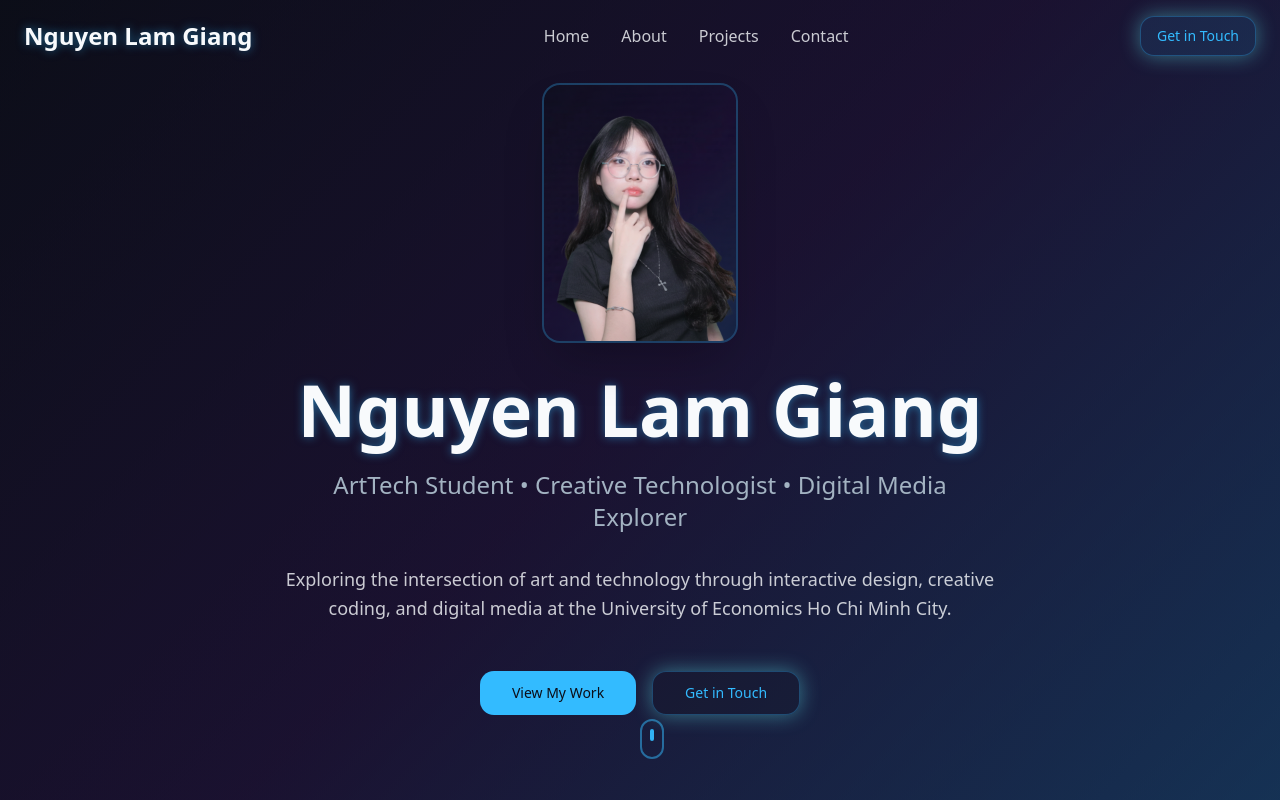
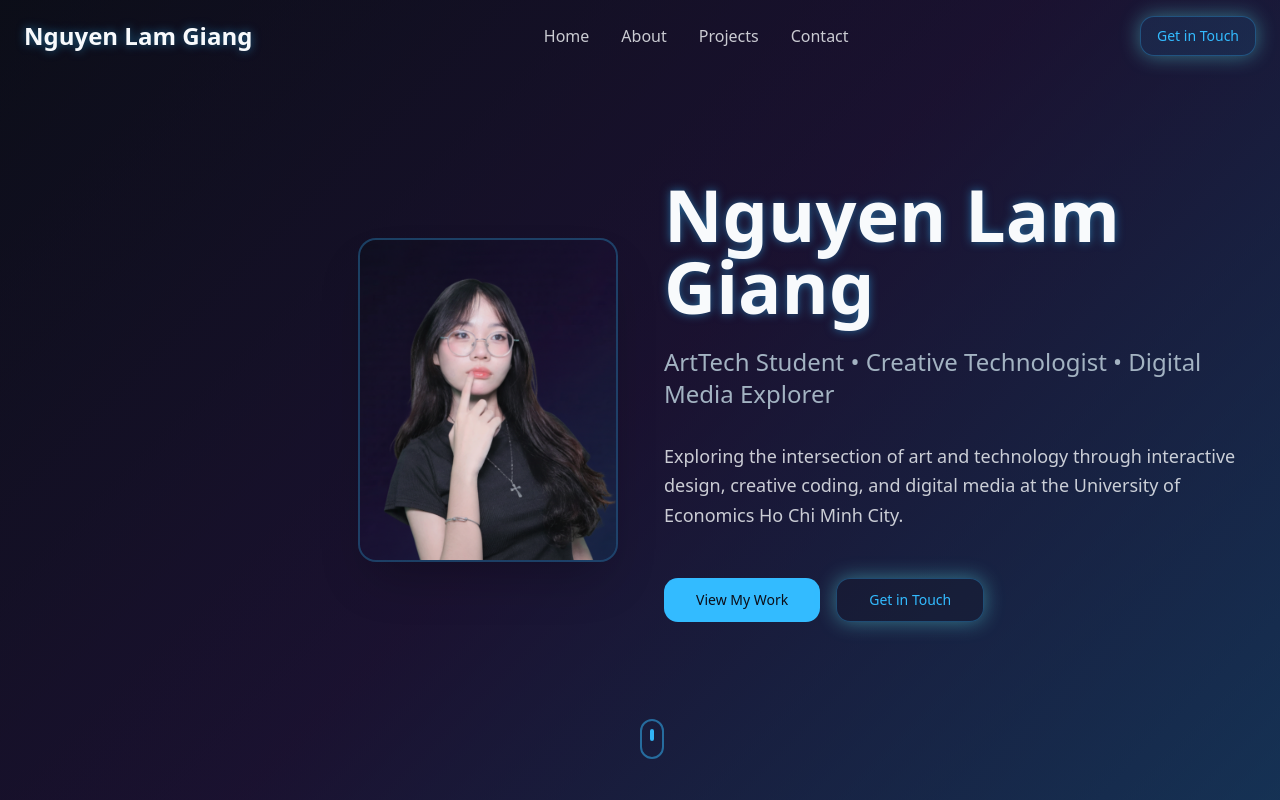
Before and after one commit to malgnad/art-tech-visions, a React (Vite) app: page / in a window 1280 px wide. Shown: the top 800 px of the page. Built offline with nearby package versions, Linux system fonts and the light colour scheme; the HTML template or start-up script is replaced by a standard one.

Commit message:
Refactor hero section layout

```diff
--- a/src/pages/Index.tsx
+++ b/src/pages/Index.tsx
@@ -61,29 +61,34 @@ const Index = () => {
       {/* Hero Section */}
       <section id="home" className="min-h-screen flex items-center justify-center relative overflow-hidden">
         <div className="absolute inset-0 bg-cosmic opacity-50" />
-        <div className="container mx-auto px-6 py-20 text-center relative z-10">
+        <div className="container mx-auto px-6 py-20 relative z-10">
           <div className={`cosmic-transition ${isVisible ? 'animate-fade-in' : 'opacity-0'}`}>
-            <div className="mb-8 flex justify-center">
+            <div className="grid lg:grid-cols-2 gap-12 items-center min-h-[60vh]">
+              {/* Profile Image - Left Side */}
+              <div className="flex justify-center lg:justify-end">
                 <div className="relative">
                   <img
                     src={profileMainImage}
                     alt="Nguyen Lam Giang - Profile"
-                  className="w-48 h-64 object-cover rounded-2xl cosmic-glow nebula-glow shadow-2xl"
+                    className="w-64 h-80 object-cover rounded-2xl cosmic-glow nebula-glow shadow-2xl"
                   />
                   <div className="absolute inset-0 rounded-2xl ring-2 ring-primary/30 animate-pulse" />
                 </div>
               </div>
+
+              {/* Text Content - Right Side */}
+              <div className="text-center lg:text-left">
                 <h1 className="text-5xl md:text-7xl font-bold mb-6 cosmic-glow">
                   Nguyen Lam Giang
                 </h1>
-            <p className="text-xl md:text-2xl text-muted-foreground mb-8 max-w-2xl mx-auto">
+                <p className="text-xl md:text-2xl text-muted-foreground mb-8 max-w-2xl lg:mx-0 mx-auto">
                   ArtTech Student • Creative Technologist • Digital Media Explorer
                 </p>
-            <p className="text-lg text-foreground/80 mb-12 max-w-3xl mx-auto leading-relaxed">
+                <p className="text-lg text-foreground/80 mb-12 max-w-3xl lg:mx-0 mx-auto leading-relaxed">
                   Exploring the intersection of art and technology through interactive design,
                   creative coding, and digital media at the University of Economics Ho Chi Minh City.
                 </p>
-            <div className="flex flex-col sm:flex-row gap-4 justify-center">
+                <div className="flex flex-col sm:flex-row gap-4 justify-center lg:justify-start">
                   <Button
                     size="lg"
                     className="bg-primary text-primary-foreground hover:shadow-cosmic cosmic-transition"
@@ -99,6 +104,8 @@ const Index = () => {
                   >
                     Get in Touch
                   </Button>
+                </div>
+              </div>
             </div>
           </div>
         </div>
@@ -174,7 +181,7 @@ const Index = () => {
                       <img
                         src={uehCampusImage}
                         alt="UEH University Campus"
-                        className="w-full h-20 object-cover rounded-lg shadow-md"
+                        className="w-full h-20 object-contain rounded-lg shadow-md"
                       />
                     </div>
                   </div>
```
Lines whose indentation alone changed are shown as unchanged.
